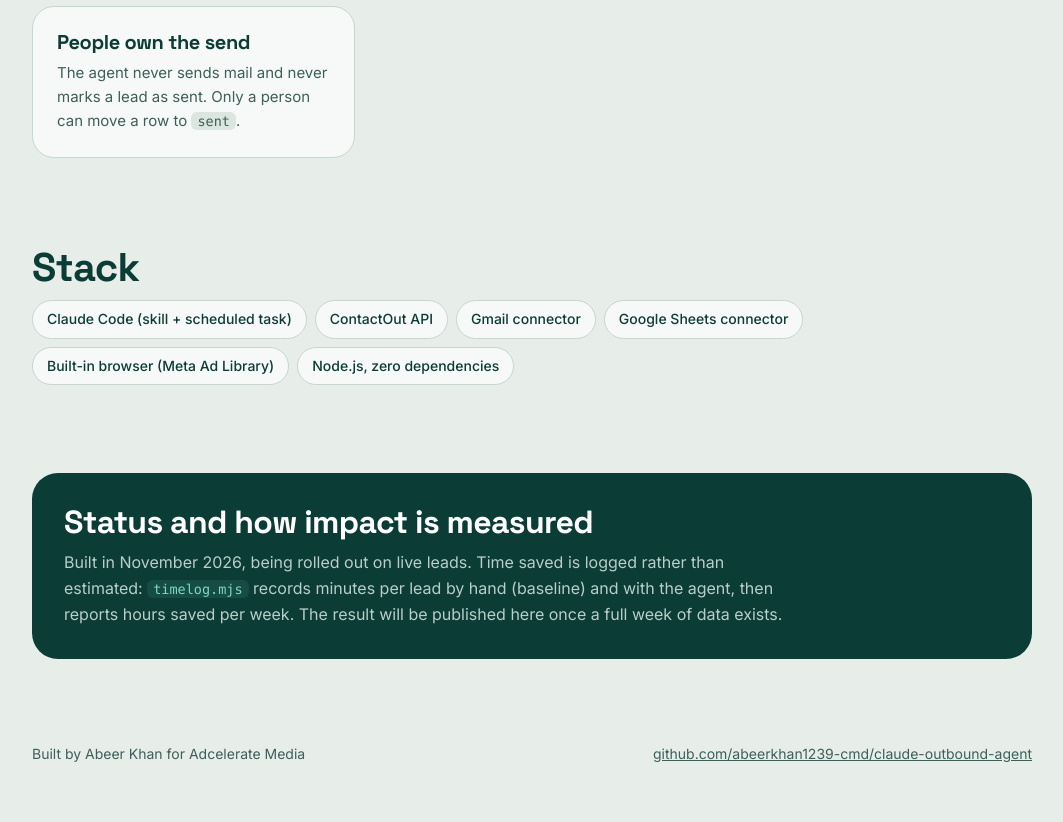
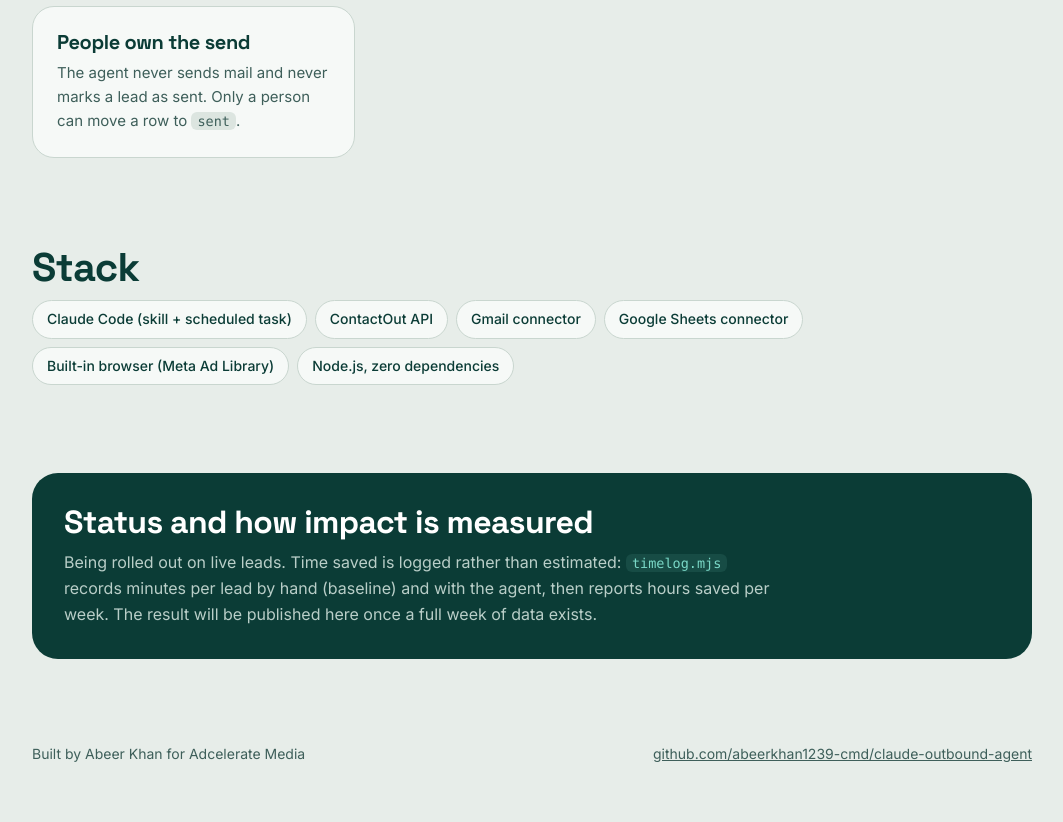
Before and after one commit to abeerkhan1239-cmd/claude-outbound-agent, a website: page site/index.html in a window 1280 px wide. Shown: the part 3024-3846 px from the top of the page, without its empty margins (108-1171 px from the left). Drawn offline with Linux system fonts and the light colour scheme.

Commit message:
Drop build date from status copy
Co-Authored-By: Claude Opus 5.5 <noreply@anthropic.com>

```diff
--- a/site/index.html
+++ b/site/index.html
@@ -130,7 +130,7 @@ footer{padding:40px 0 56px;color:var(--ink-2);font-size:14px;display:flex;justif
   <section>
     <div class="status">
       <h2>Status and how impact is measured</h2>
-      <p>Built in November 2026, being rolled out on live leads. Time saved is logged rather than estimated: <code>timelog.mjs</code> records minutes per lead by hand (baseline) and with the agent, then reports hours saved per week. The result will be published here once a full week of data exists.</p>
+      <p>Being rolled out on live leads. Time saved is logged rather than estimated: <code>timelog.mjs</code> records minutes per lead by hand (baseline) and with the agent, then reports hours saved per week. The result will be published here once a full week of data exists.</p>
     </div>
   </section>
 
```
Also changed, not shown: README.md, 1 other file.
